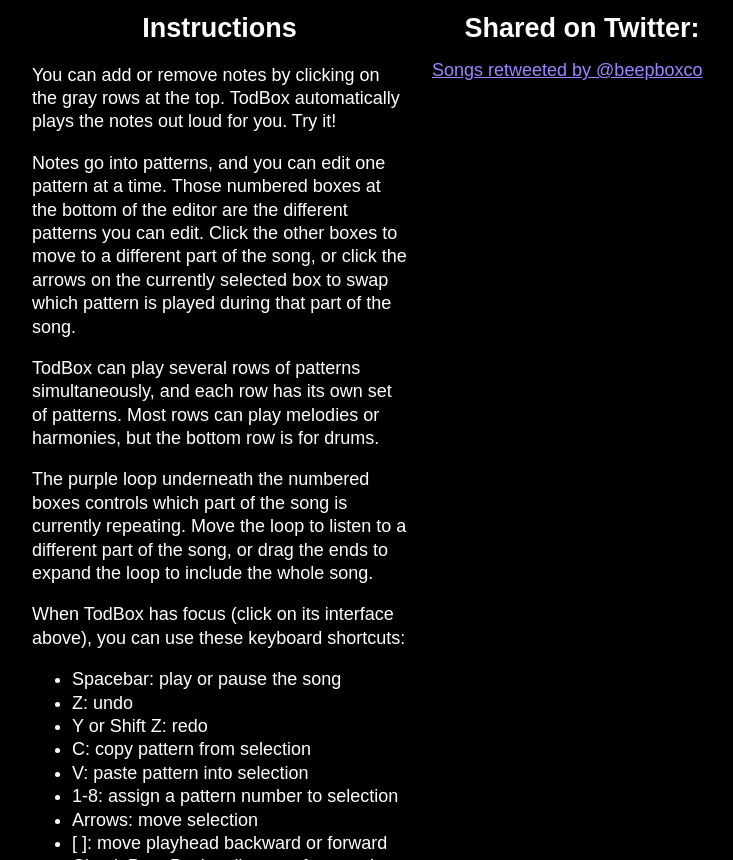
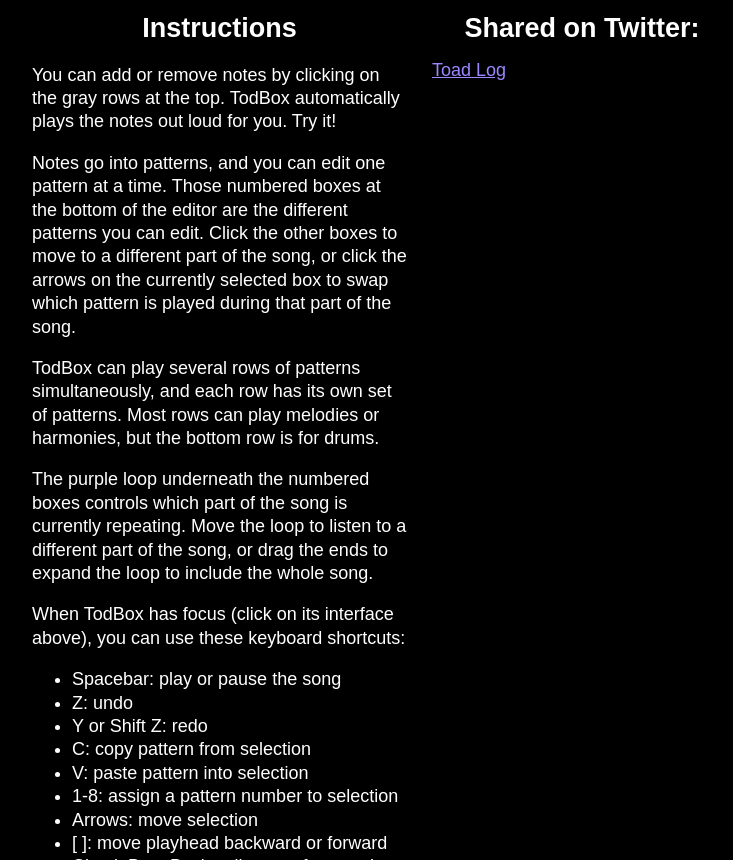
Before and after one commit to todbox/bruhmoment, a plain HTML site: page index.html in a window 1280 px wide. Shown: the part 856-1716 px from the top of the page, without its empty margins (258-991 px from the left). Drawn offline with Linux system fonts and the light colour scheme.

Commit message:
Update index.html

```diff
--- a/index.html
+++ b/index.html
@@ -226,7 +226,7 @@
 					Shared on Twitter:
 				</h2>
 				<div style="background: black;">
-					<a class="twitter-timeline" data-width="300" data-height="2000" data-link-color="#9988ff" data-chrome="noheader nofooter transparent" data-dnt="true" data-theme="dark" href="https://twitter.com/beepboxco?ref_src=twsrc%5Etfw">Songs retweeted by @beepboxco</a>
+					<a class="twitter-timeline" data-width="300" data-height="2000" data-link-color="#9988ff" data-chrome="noheader nofooter transparent" data-dnt="true" data-theme="dark" href="https://twitter.com/JustAToad1">Toad Log</a>
 					<script async src="https://platform.twitter.com/widgets.js" charset="utf-8"></script>
 				</div>
 			</aside>
```
